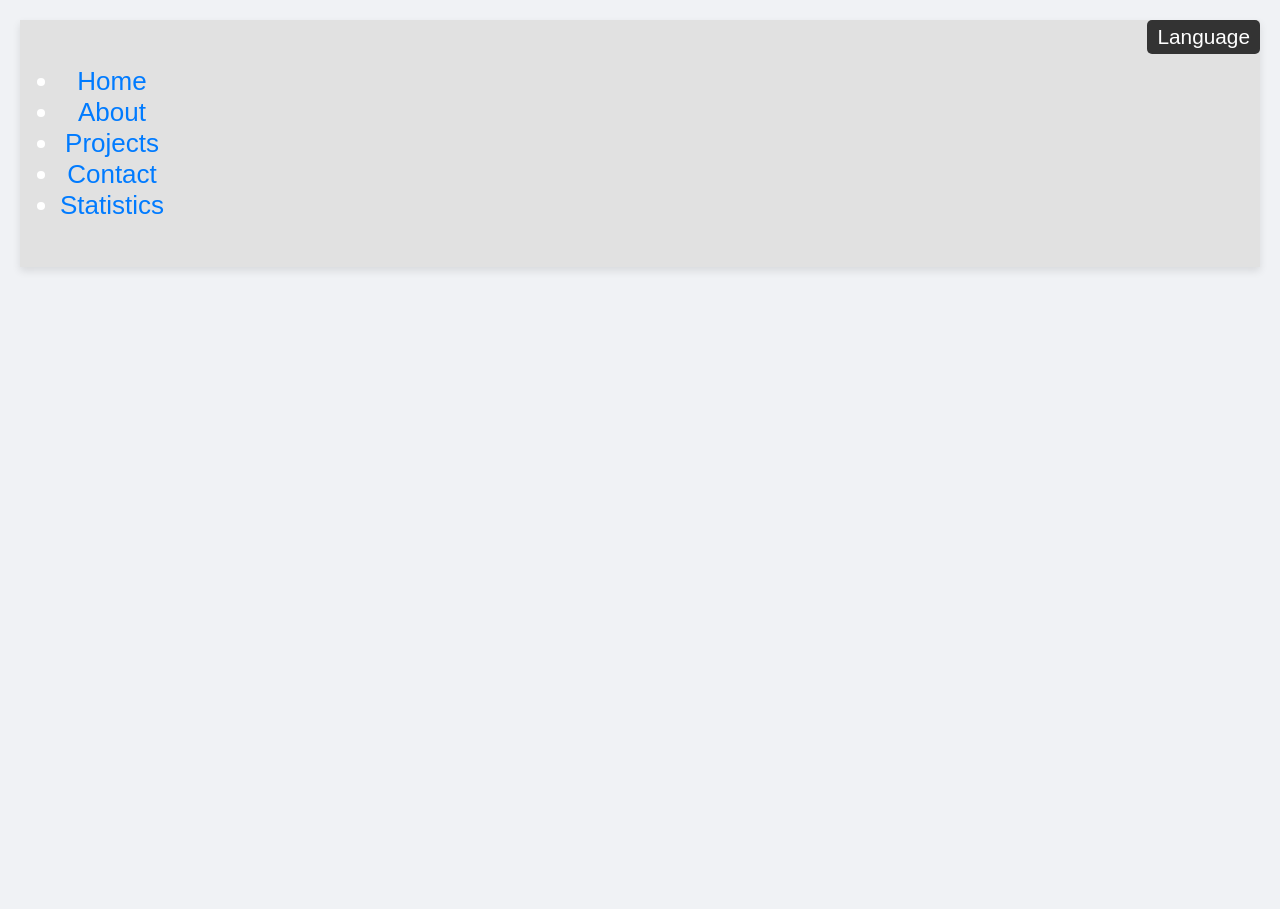
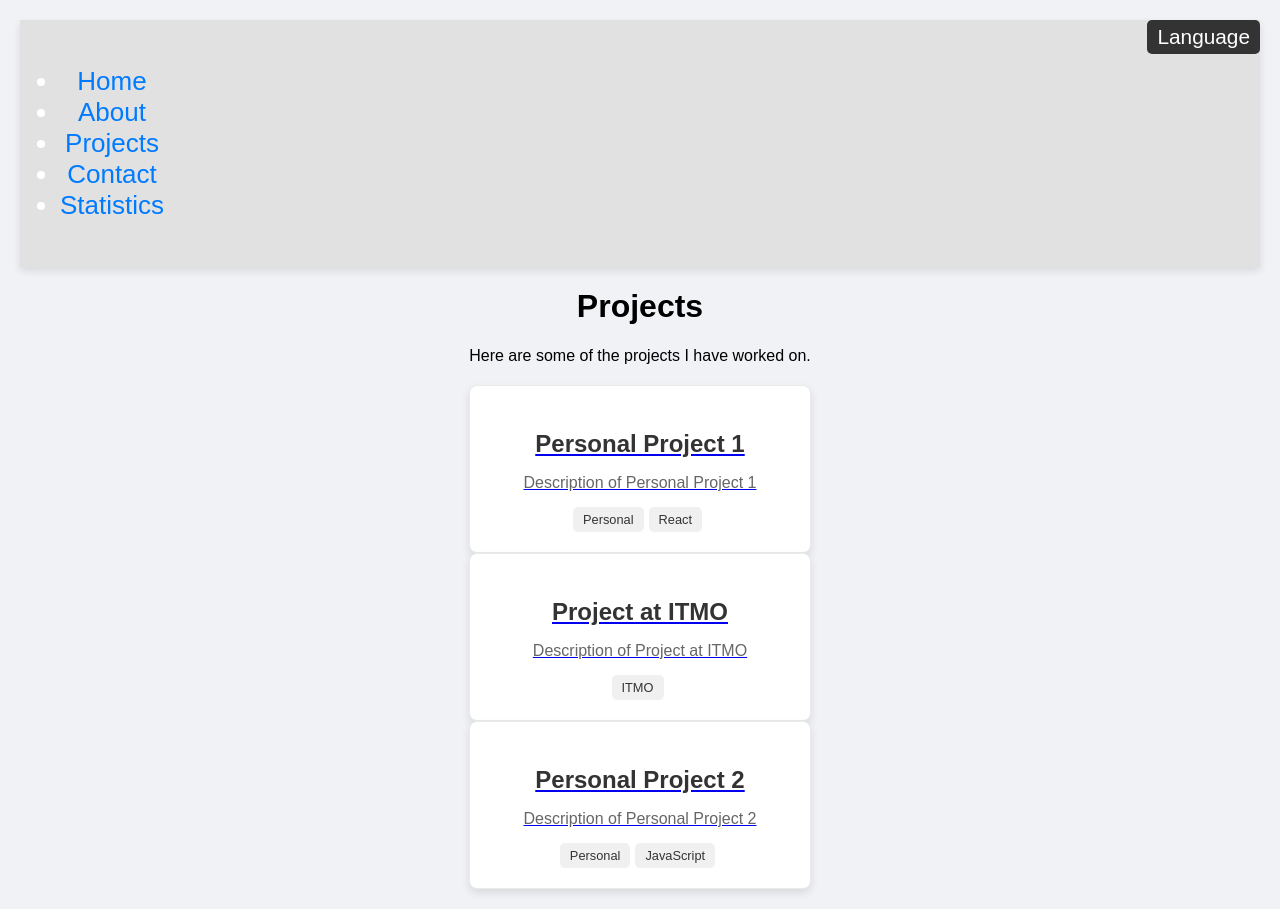
Before and after one commit to DmitryVasilkovW/DmitryVasilkovW.github.io, a React (Create React App) app in the folder my-portfolio/: page /projects in a window 1280 px wide. Before the commit the page ends 840 px from the top, so only its background shows below. Built offline with nearby package versions, Linux system fonts and the light colour scheme.

Commit message:
feat: added project cards for a more beautiful display of the list of all projects

```diff
--- a/my-portfolio/src/App.tsx
+++ b/my-portfolio/src/App.tsx
@@ -7,6 +7,8 @@ import HomePage from './pages/HomePage';
 import AboutPage from "./pages/AboutPage";
 import './styles/App.css'
 import LanguageChart from "./components/LanguageChart";
+import ProjectDetailsPage from "./components/ProjectDetailsPage";
+import ProjectsPage from "./pages/ProjectsPage";
 
 const App: React.FC = () => {
     const [language, setLanguage] = useState<string>('en');
@@ -61,7 +63,8 @@ const App: React.FC = () => {
                         }>
 
                         </Route>
-                        {/*<Route path="/projects" element={<ProjectsPage language={language}/>}/>*/}
+                        <Route path="/projects" element={<ProjectsPage language={language} />}/>
+                        <Route path="/projects/:projectId" element={<ProjectDetailsPage language={language} />} />
                         {/*<Route path="/contact" element={<ContactPage language={language}/>}/>*/}
                     </Routes>
                 </main>
--- /dev/null
+++ b/my-portfolio/src/components/ProjectCard.tsx
@@ -0,0 +1,28 @@
+import React from 'react';
+import { Link } from 'react-router-dom';
+import { Project } from '../data/types';
+
+interface ProjectCardProps {
+    project: Project;
+    language: string;
+}
+
+const ProjectCard: React.FC<ProjectCardProps> = ({ project, language }) => {
+    return (
+        <div className="project-card">
+            <Link to={`/projects/${project.id}`}>
+                <h3>{project.title}</h3>
+                <p>{project.description}</p>
+                <div className="tags">
+                    {project.tags.map((tag, index) => (
+                        <span key={index} className="tag">
+              {tag}
+            </span>
+                    ))}
+                </div>
+            </Link>
+        </div>
+    );
+};
+
+export default ProjectCard;
--- /dev/null
+++ b/my-portfolio/src/components/ProjectDetailsPage.tsx
@@ -0,0 +1,43 @@
+import React from 'react';
+import { useParams, useNavigate } from 'react-router-dom';
+import projectsData from '../data/projects';
+import { projectTranslations } from '../translations/pages/projectTranslations';
+
+interface ProjectDetailsPageProps {
+    language: string;
+}
+
+const ProjectDetailsPage: React.FC<ProjectDetailsPageProps> = ({ language }) => {
+    const { projectId } = useParams<{ projectId: string }>();
+    const navigate = useNavigate();
+    const project = projectsData.find((p) => p.id === Number(projectId));
+
+    if (!project) {
+        return <div>Project not found</div>;
+    }
+
+    const currentTranslation = projectTranslations[language];
+
+    const handleBackClick = () => {
+        navigate('/projects');
+    };
+
+    return (
+        <div className="project-details-page">
+            <button onClick={handleBackClick} className="back-button">
+                {currentTranslation.projects.backButton}
+            </button>
+            <h2>{project.title}</h2>
+            <p>{project.description}</p>
+            <div className="tags">
+                {project.tags.map((tag, index) => (
+                    <span key={index} className="tag">
+            {tag}
+          </span>
+                ))}
+            </div>
+        </div>
+    );
+};
+
+export default ProjectDetailsPage;
--- /dev/null
+++ b/my-portfolio/src/components/ProjectList.tsx
@@ -0,0 +1,24 @@
+import React, { useState } from 'react';
+import ProjectCard from './ProjectCard';
+import projectsData from '../data/projects';
+import { Project } from '../data/types';
+
+interface ProjectListProps {
+    language: string;
+}
+
+const ProjectList: React.FC<ProjectListProps> = ({ language }) => {
+    const [projects, setProjects] = useState<Project[]>(projectsData);
+
+    return (
+        <div className="project-list">
+            <div className="project-cards">
+                {projects.map((project) => (
+                    <ProjectCard key={project.id} project={project} language={language} />
+                ))}
+            </div>
+        </div>
+    );
+};
+
+export default ProjectList;
--- /dev/null
+++ b/my-portfolio/src/data/projects.ts
@@ -0,0 +1,23 @@
+const projects = [
+    {
+        id: 1,
+        title: 'Personal Project 1',
+        description: 'Description of Personal Project 1',
+        tags: ['Personal', 'React'],
+    },
+    {
+        id: 2,
+        title: 'Project at ITMO',
+        description: 'Description of Project at ITMO',
+        tags: ['ITMO'],
+    },
+    {
+        id: 3,
+        title: 'Personal Project 2',
+        description: 'Description of Personal Project 2',
+        tags: ['Personal', 'JavaScript'],
+    },
+    // Add more projects as needed
+];
+
+export default projects;
--- /dev/null
+++ b/my-portfolio/src/data/types.ts
@@ -0,0 +1,6 @@
+export interface Project {
+    id: number;
+    title: string;
+    description: string;
+    tags: string[];
+}
--- /dev/null
+++ b/my-portfolio/src/pages/ProjectsPage.tsx
@@ -0,0 +1,23 @@
+import React from 'react';
+import ProjectList from '../components/ProjectList';
+import  '../translations/pages/projectTranslations';
+import {projectTranslations} from "../translations/pages/projectTranslations";
+import '../styles/Projects.css'
+
+interface ProjectsPageProps {
+    language: string;
+}
+
+const ProjectsPage: React.FC<ProjectsPageProps> = ({ language }) => {
+    const currentTranslation = projectTranslations[language];
+
+    return (
+        <div className="projects-page">
+            <h1>{currentTranslation.projects.title}</h1>
+            <p>{currentTranslation.projects.description}</p>
+            <ProjectList language={language} />
+        </div>
+    );
+};
+
+export default ProjectsPage;
--- /dev/null
+++ b/my-portfolio/src/styles/Projects.css
@@ -0,0 +1,95 @@
+/* Добавьте в ваш файл App.css */
+
+.project-list {
+    display: flex;
+    flex-wrap: wrap;
+    gap: 20px;
+    justify-content: center;
+    margin-top: 20px;
+}
+
+.project-card {
+    width: 300px;
+    background-color: #ffffff;
+    border: 1px solid #eaeaea;
+    border-radius: 8px;
+    padding: 20px;
+    box-shadow: 0 4px 8px rgba(0, 0, 0, 0.1);
+    transition: transform 0.2s ease;
+}
+
+.project-card:hover {
+    transform: translateY(-5px);
+}
+
+.project-card h3 {
+    margin-bottom: 10px;
+    font-size: 1.5rem;
+    color: #333333;
+}
+
+.project-card p {
+    margin-bottom: 15px;
+    font-size: 1rem;
+    color: #666666;
+}
+
+.tags {
+    margin-top: 10px;
+}
+
+.tag {
+    display: inline-block;
+    background-color: #f0f0f0;
+    color: #333333;
+    padding: 5px 10px;
+    margin-right: 5px;
+    border-radius: 5px;
+    font-size: 0.8rem;
+}
+
+.project-details-page {
+    padding: 20px;
+}
+
+.project-details-page h2 {
+    font-size: 2rem;
+    color: #333333;
+    margin-bottom: 10px;
+}
+
+.project-details-page p {
+    font-size: 1rem;
+    color: #666666;
+    margin-bottom: 15px;
+}
+
+.project-details-page .tags {
+    margin-top: 10px;
+}
+
+.project-details-page .tag {
+    display: inline-block;
+    background-color: #f0f0f0;
+    color: #333333;
+    padding: 5px 10px;
+    margin-right: 5px;
+    border-radius: 5px;
+    font-size: 0.8rem;
+}
+
+.back-button {
+    display: inline-block;
+    background-color: #333333;
+    color: #ffffff;
+    padding: 10px 20px;
+    margin-bottom: 20px;
+    border: none;
+    border-radius: 5px;
+    cursor: pointer;
+    font-size: 1rem;
+}
+
+.back-button:hover {
+    background-color: #555555;
+}
--- /dev/null
+++ b/my-portfolio/src/translations/pages/projectTranslations.ts
@@ -0,0 +1,28 @@
+interface ProjectTranslations {
+    [key: string]: {
+        title: string,
+        projects: any,
+    };
+}
+
+export const projectTranslations:ProjectTranslations = {
+    en: {
+        title:"Projects",
+        projects: {
+            title: 'Projects',
+            description: 'Here are some of the projects I have worked on.',
+            backButton: '← Back to Projects'
+        },
+        // добавьте другие переводы...
+    },
+    ru: {
+        title:"Проекты",
+        projects: {
+            title: 'Проекты',
+            description: 'Вот некоторые из проектов, над которыми я работал.',
+            backButton: '← Назад к проектам'
+        },
+        // добавьте другие переводы...
+    },
+    // добавьте другие языки...
+};
```
Also changed, not shown: my-portfolio/src/components/ProjectDetails.tsx (added, +32 -0 lines).
